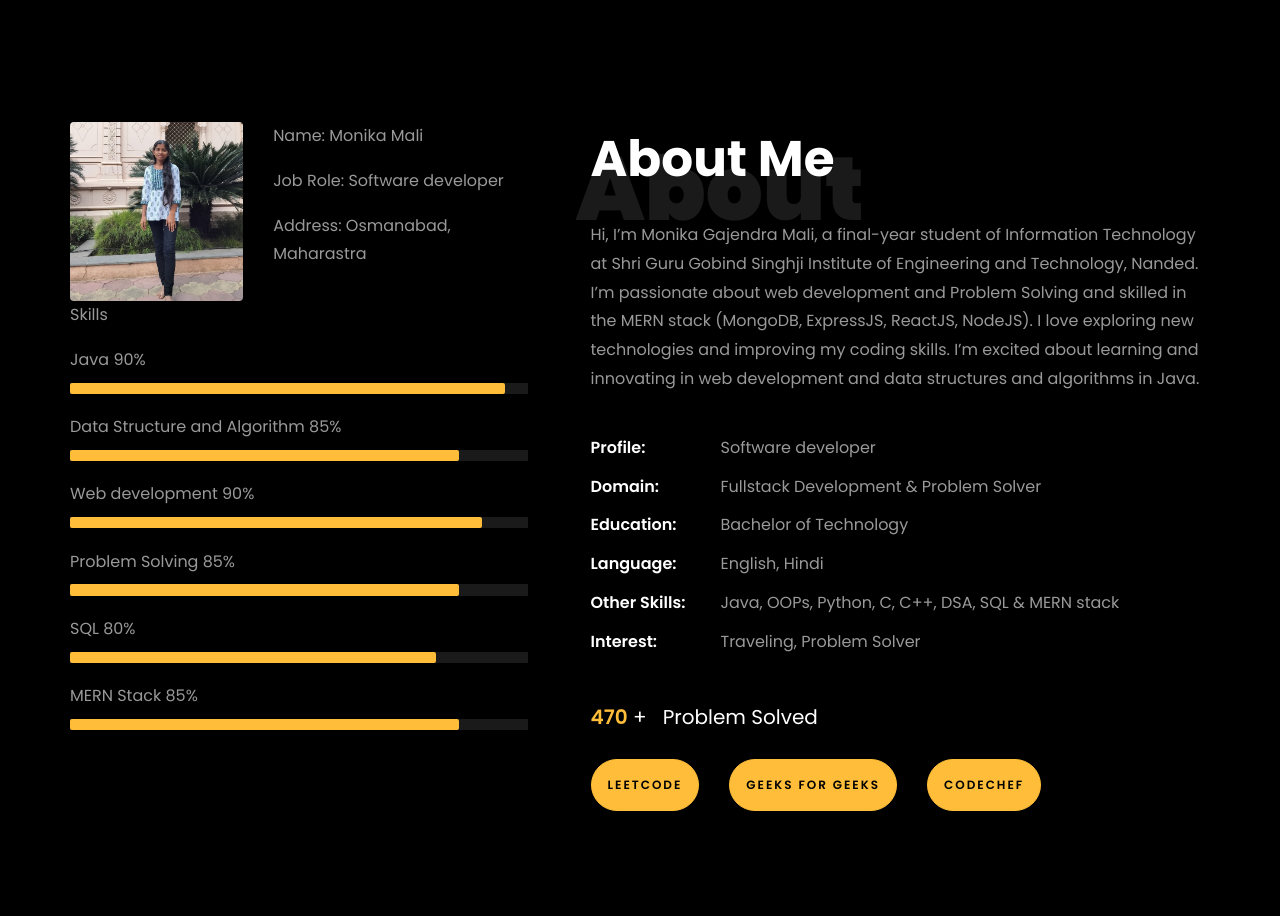
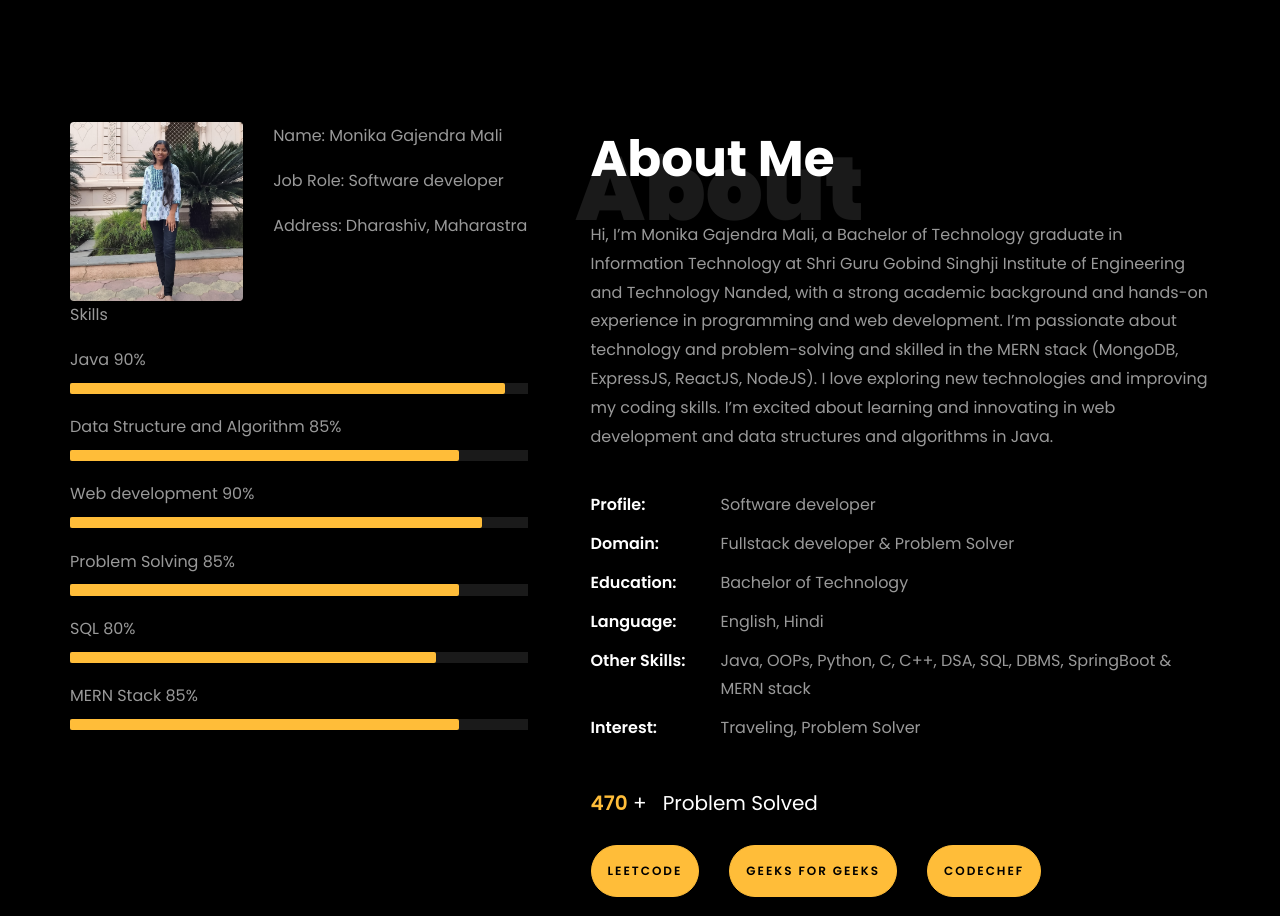
Before and after one commit to Monika0409/portfolio, a plain HTML site: page index.html in a window 1280 px wide. Shown: the part 740-1656 px from the top of the page. Drawn offline with Linux system fonts and the light colour scheme; animation ran at ten frames a second; files whose address does not match are found by name.

Commit message:
Changes Make

```diff
--- a/index.html
+++ b/index.html
@@ -168,9 +168,9 @@
 
 						// Create an array of typing text
 						const typingTexts = [
-						'Engineer  ',
+						'Software Engineer  ',
 						'Problem Solver   ',
-						'Web developer  ',
+						'Fullstack developer  ',
 						];
 
 						// Create a function to display the typing animation for a given text
@@ -230,10 +230,10 @@
 									<!-- Details next to profile image -->
 									<div class="col-sm-6 col-md-7">
 									  <div class="about-info">
-										<p><span class="title-s">Name: </span> <span>Monika Mali</span></p>
+										<p><span class="title-s">Name: </span> <span>Monika Gajendra Mali</span></p>
 										<p><span class="title-s">Job Role: </span> <span>Software developer</span></p>
 										<!-- <p><span class="title-s">Experience: </span> <span>5 Years 3 Months</span></p> -->
-										<p><span class="title-s">Address: </span> <span>Osmanabad, Maharastra</span></p>
+										<p><span class="title-s">Address: </span> <span>Dharashiv, Maharastra</span></p>
 									  </div>
 									</div>
 								  </div>
@@ -287,17 +287,18 @@
 								<h1 class="big">About</h1>
 								<h2 class="mb-4">About Me</h2>
 
-								<p>Hi, I’m Monika Gajendra Mali, a final-year student of Information Technology at Shri Guru Gobind Singhji
-									Institute of Engineering and Technology, Nanded. I’m passionate about web development and Problem Solving and skilled in the MERN
+								<p>Hi, I’m Monika Gajendra Mali, a Bachelor of Technology graduate in Information Technology at Shri Guru Gobind Singhji
+									Institute of Engineering and Technology Nanded, with a strong academic background and hands-on experience in programming and web development.
+									I’m passionate about technology and problem-solving and skilled in the MERN
 									stack (MongoDB, ExpressJS, ReactJS, NodeJS). I love exploring new technologies and improving my coding skills.
 									I’m excited about learning and innovating in web development and data structures and algorithms in Java.</p>
 								<ul class="about-info mt-4 px-md-0 px-2">
 									<li class="d-flex"><span>Profile:</span> <span>Software developer</span></li>
-									<li class="d-flex"><span>Domain:</span> <span>Fullstack Development &amp; Problem Solver</span></li>
+									<li class="d-flex"><span>Domain:</span> <span>Fullstack developer &amp; Problem Solver</span></li>
 									<li class="d-flex"><span>Education:</span> <span>Bachelor of Technology</span></li>
 									<li class="d-flex"><span>Language:</span> <span>English, Hindi</span></li>
 									<!-- <li class="d-flex"><span>BI Tools:</span> <span>Microsoft Power BI, Looker &amp; Tableau</span></li> -->
-									<li class="d-flex"><span>Other Skills:</span> <span>Java, OOPs, Python, C, C++, DSA, SQL &amp; MERN stack</span></li>
+									<li class="d-flex"><span>Other Skills:</span> <span>Java, OOPs, Python, C, C++, DSA, SQL, DBMS, SpringBoot &amp; MERN stack</span></li>
 									<li class="d-flex"><span>Interest:</span> <span>Traveling, Problem Solver</span></li>
 								</ul>
 							</div>
@@ -415,10 +416,10 @@
 				<div class="col-md-6">
     				<div class="resume-wrap ftco-animate">
     					<span class="date">2021-2025</span>
-    					<h2>Bachelor of Engineering - Information Technology</h2>
+    					<h2>Bachelor of Technology - Information Technology</h2>
     					<span class="position">Shri Guru Gobind Singhji
 							Institute of Engineering and Technology, Nanded</span>
-    					<p class="mt-4">CGPA: 7.99</p>
+    					<p class="mt-4">CGPA: 7.68</p>
     				</div>
     			</div>
 
@@ -592,7 +593,7 @@
           			<span class="icon-map-signs"></span>
           		</div>
           		<h3 class="mb-4">Address</h3>
-	            <p>Katgaon Tuljapur Osmanabad, India</p>
+	            <p>Katgaon Tuljapur Dharashiv, India</p>
 	          </div>
           </div>
           <div class="col-md-6 col-lg-3 d-flex ftco-animate">
```
Also changed, not shown: 1 other file.
